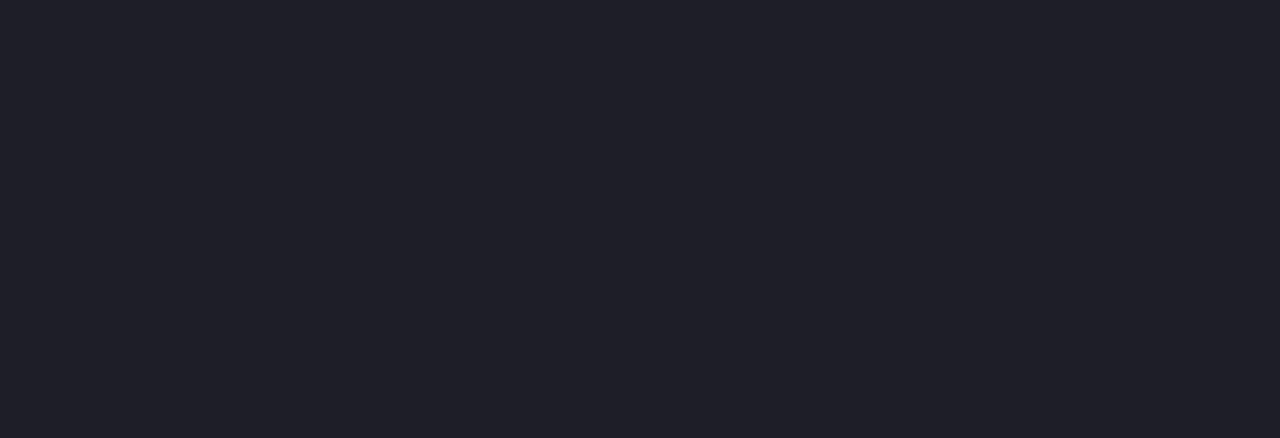
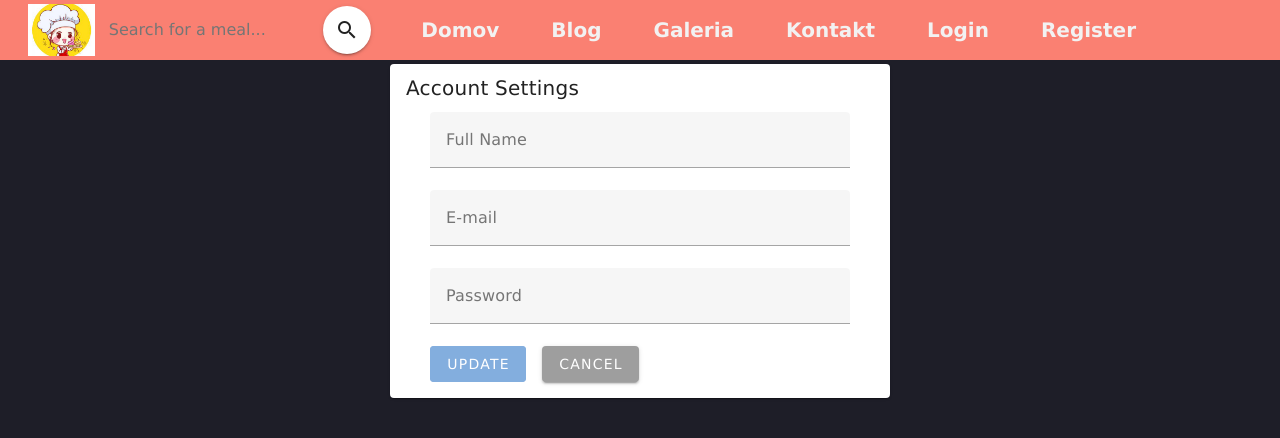
Before and after one commit to RomanVasylyk/Vue_Project-, a Vue app: page /account in a window 1280 px wide. Before the commit this address had no page. Shown: the top 438 px of the page. Built offline with nearby package versions, Linux system fonts and the light colour scheme.

Commit message:
Changing user data

```diff
--- a/public/css/style.css
+++ b/public/css/style.css
@@ -79,7 +79,8 @@ header a:hover{
   }
 }
 .img{
-  width: 32%;
+  width: 6.5%;
+  margin-left: -100px;
 }
 
 @import url(https://fonts.googleapis.com/css?family=Montserrat:400,700);
@@ -173,7 +174,10 @@ footer ul li a{
 }
 h1{
   color: antiquewhite;
-
+  text-align: center;
+}
+h2{
+  color: antiquewhite;
   text-align: center;
 }
 .col-75{
--- a/src/components/NavigationBar.vue
+++ b/src/components/NavigationBar.vue
@@ -1,7 +1,7 @@
 <template>
-  <a><img class="img" src="/img/images.jpeg" alt="Logo"></a>
+  <img class="img" src="/img/images.jpeg" alt="Logo">
   <input v-model="searchQuery" @keyup.enter="searchMeal" type="text" placeholder="Search for a meal...">
-  <v-btn icon @click="searchMeal">
+  <v-btn  icon @click="searchMeal">
     <v-icon>mdi-magnify</v-icon>
   </v-btn>
   <nav class="main-nav">
@@ -26,11 +26,27 @@
       <li>
         <router-link v-if="!isLoggedIn" to="/Register">Register</router-link>
       </li>
-      <v-btn v-if="isLoggedIn" color="error" @click="logout">Logout</v-btn>
 
     </ul>
 
   </nav>
+  <div v-if="isLoggedIn">
+    <v-menu open-on-hover >
+      <template v-slot:activator="{ props }">
+        <v-icon style="font-size: 30px" class="mdi mdi-menu" v-bind="props"></v-icon>
+      </template>
+
+      <v-list>
+        <v-list-item
+            v-for="(item, index) in items"
+            :key="index"
+            @click="item.action ? item.action() : null"
+        >
+          <v-list-item-title>{{ item.title }}</v-list-item-title>
+        </v-list-item>
+      </v-list>
+    </v-menu>
+  </div>
 </template>
 
 <script>
@@ -40,6 +56,10 @@ export default {
   data() {
     return {
       searchQuery: '',
+      items: [
+        { title: 'Account', action: () => this.goToAccountPage() },
+        { title: 'Logout', action: this.logout },
+      ],
     };
   },
   computed: {
@@ -58,6 +78,9 @@ export default {
           this.$router.push({ name: 'SearchResults', query: { query: this.searchQuery } });
         }
     },
+    goToAccountPage() {
+      this.$router.push('/account');
+    },
   },
 
 };
--- a/src/components/Register.vue
+++ b/src/components/Register.vue
@@ -59,6 +59,7 @@ export default {
       ],
       passwordRules: [
         v => !!v || 'Password is required',
+        v => v.length >= 8 || 'Password must be at least 8 characters',
       ],
     };
   },
--- a/src/components/ReviewComponent.vue
+++ b/src/components/ReviewComponent.vue
@@ -22,8 +22,8 @@
       </v-col>
 
     </v-row>
-    <v-row>
-      <v-col cols="12" md="8" offset-md="2">
+    <v-row v-if="isUserLoggedIn">
+      <v-col cols="12" md="8" offset-md="2" >
         <v-form @submit.prevent="submitReview">
           <v-textarea v-model="newReview.comment" label="Your Review" outlined></v-textarea>
           <v-slider v-model="newReview.rating" :max="5" label="Rating" thumb-label="always" class="my-4"></v-slider>
@@ -48,7 +48,10 @@ export default {
     };
   },
   computed: {
-
+    isUserLoggedIn() {
+      const authStore = useAuthStore();
+      return !!authStore.user;
+    },
     mealReviews() {
       const authStore = useAuthStore();
       return authStore.reviews.filter(review => review.mealId === this.mealId);
--- a/src/components/SearchResults.vue
+++ b/src/components/SearchResults.vue
@@ -52,6 +52,8 @@
           <a :href="currentMealDetails?.strYoutube" target="_blank">Watch here</a>
         </p>
       </v-card-text>
+      <review-component :mealId="currentMealDetails?.idMeal"></review-component>
+
     </v-card>
   </v-dialog>
 </template>
@@ -59,8 +61,10 @@
 <script>
 import axios from 'axios';
 import { useAuthStore } from '@/stores/auth';
+import ReviewComponent from "@/components/ReviewComponent.vue";
 
 export default {
+  components: {ReviewComponent},
   data() {
     return {
       searchResults: [],
--- a/src/router/index.js
+++ b/src/router/index.js
@@ -57,6 +57,11 @@ const router = createRouter({
     name: 'SearchResults',
     component: () => import('../components/SearchResults.vue'),
     },
+    {
+      path: '/account',
+      name: 'Account',
+      component: () => import('../views/Account.vue'),
+    },
   ]
 })
 
--- a/src/stores/auth.js
+++ b/src/stores/auth.js
@@ -73,9 +73,13 @@ export const useAuthStore = defineStore('auth', {
                 if (user) {
                     this.user = user;
                     this.favorites = user.favorites || [];
+                } else {
+                    localStorage.removeItem('isLoggedIn');
+                    this.user = null;
                 }
             }
         },
+
         addReview(mealId, review) {
             const newReview = {
                 mealId,
@@ -104,5 +108,23 @@ export const useAuthStore = defineStore('auth', {
                 this.users = JSON.parse(savedUsers);
             }
         },
+        updateUserDetails(updatedUser) {
+            const users = JSON.parse(localStorage.getItem('users')) || [];
+            const userIndex = users.findIndex(user => user.id === this.user.id);
+
+            let emailInUse = users.some(user => user.email === updatedUser.email && user.id !== this.user.id);
+
+            if (emailInUse) {
+                alert('Email is already in use by another account.');
+            } else {
+                if (userIndex !== -1) {
+                    users[userIndex] = {...users[userIndex], ...updatedUser};
+                    localStorage.setItem('users', JSON.stringify(users));
+                    this.user = users[userIndex];
+                    alert('User data updated successfully!');
+                }
+            }
+        }
+
     },
 });
--- /dev/null
+++ b/src/views/Account.vue
@@ -0,0 +1,124 @@
+<template>
+  <header class="container main-header">
+    <NavigationBar />
+  </header>
+
+  <v-container>
+    <v-card class="mx-auto my-12" max-width="500">
+      <v-card-title class="justify-center">
+        <span class="headline">Account Settings</span>
+      </v-card-title>
+      <v-card-text>
+        <v-form ref="form" v-model="valid">
+          <v-text-field
+              v-model="userForm.name"
+              :rules="nameRules"
+              label="Full Name"
+              outlined
+              dense
+          ></v-text-field>
+          <v-text-field
+              v-model="userForm.email"
+              :rules="emailRules"
+              label="E-mail"
+              outlined
+              dense
+          ></v-text-field>
+          <v-text-field
+              v-model="userForm.password"
+              :rules="passwordRules"
+              label="Password"
+              type="password"
+              outlined
+              dense
+          ></v-text-field>
+          <v-btn
+              :disabled="!valid"
+              color="primary"
+              class="mr-4"
+              @click="updateUser"
+          >Update</v-btn>
+          <v-btn
+              text
+              color="grey"
+              @click="resetForm"
+          >Cancel</v-btn>
+        </v-form>
+      </v-card-text>
+    </v-card>
+  </v-container>
+</template>
+
+
+<script>
+import NavigationBar from '../components/NavigationBar.vue';
+import { useAuthStore } from '@/stores/auth';
+export default {
+  components: {
+    NavigationBar,
+  },
+    data() {
+      return {
+        valid: true,
+        userForm: {
+          name: '',
+          email: '',
+          password: '',
+        },
+        nameRules: [
+          v => !!v || 'Name is required',
+        ],
+        emailRules: [
+          v => !!v || 'E-mail is required',
+          v => /.+@.+\..+/.test(v) || 'E-mail must be valid',
+        ],
+        passwordRules: [
+          v => !!v || 'Password is required',
+          v => v.length >= 8 || 'Password must be at least 8 characters',
+        ],
+      };
+    },
+  created() {
+    const authStore = useAuthStore();
+    authStore.initialize();
+  },
+    methods: {
+      loadUserData() {
+        const authStore = useAuthStore();
+        if (authStore.user) {
+          this.userForm = { ...authStore.user };
+        }
+      },
+      updateUser() {
+        if (this.$refs.form.validate()) {
+          const authStore = useAuthStore();
+          authStore.updateUserDetails(this.userForm);
+
+        }
+      },
+      resetForm() {
+        this.$refs.form.reset();
+        this.loadUserData();
+      },
+
+
+    },
+  mounted() {
+    this.loadUserData();
+  },
+
+  watch: {
+    'authStore.user': {
+      handler(newValue) {
+        if (newValue) {
+          this.userForm = { ...newValue };
+        }
+      },
+      deep: true,
+      immediate: true,
+    },
+  },
+
+};
+
+</script>
```
